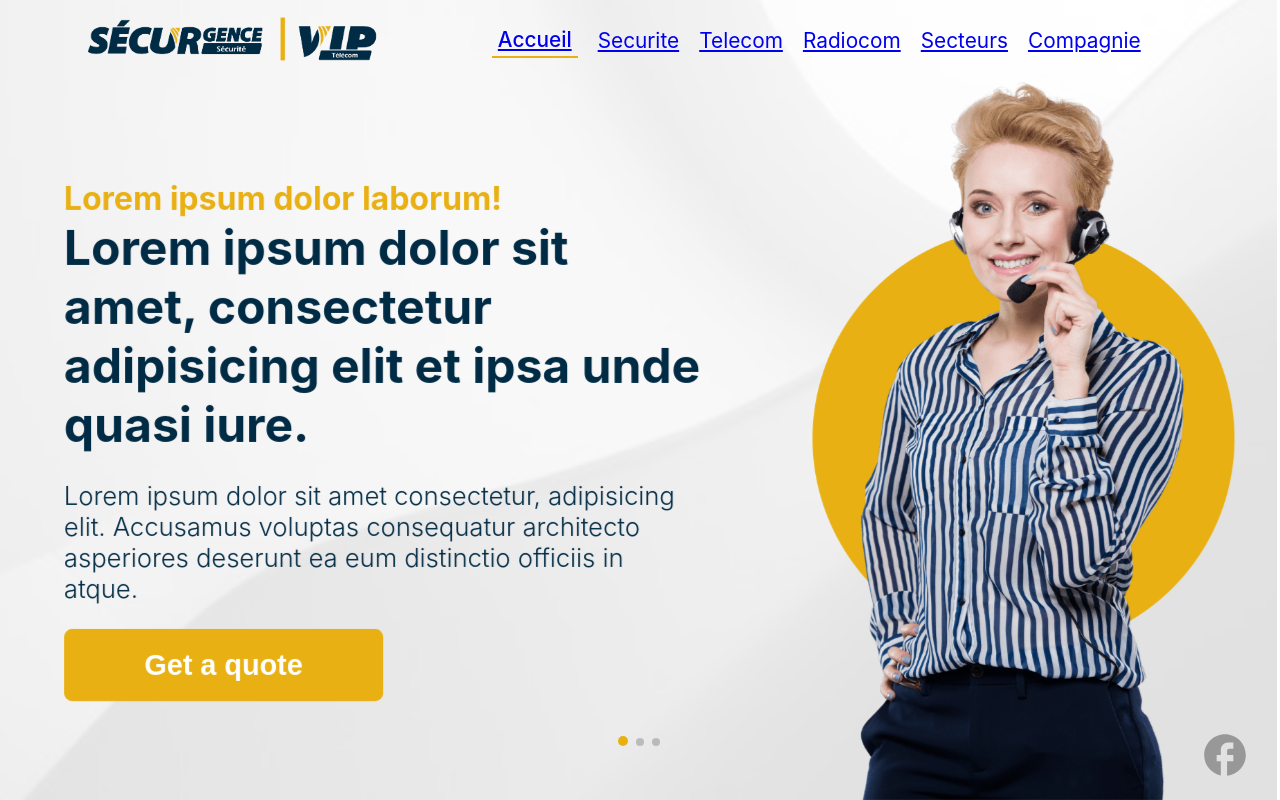
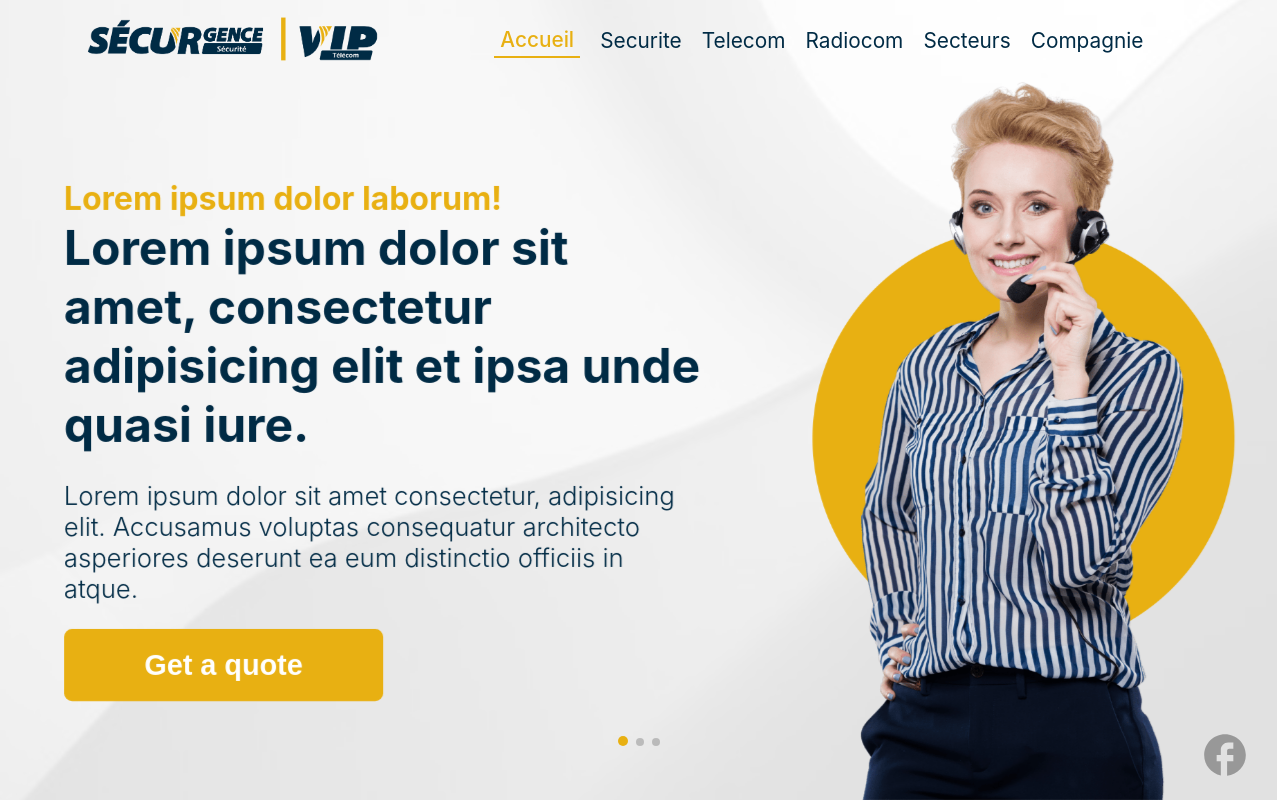
Before and after one commit to Folley-05/vip-gatsby, a Gatsby site: page / in a window 1280 px wide. Built offline with nearby package versions, Linux system fonts and the light colour scheme; Gatsby itself is replaced by a stand-in of ours.

Commit message:
sogts modifications

```diff
--- a/src/components/approot/App.css
+++ b/src/components/approot/App.css
@@ -39,3 +39,8 @@ code {
 li {
 	list-style: none;
 }
+
+a {
+	color: inherit;
+	text-decoration: none;
+}
--- a/src/components/approot/approot.css
+++ b/src/components/approot/approot.css
@@ -7,6 +7,7 @@
     overflow-y: scroll;
     color: var(--blue);
     scroll-behavior: smooth;
+    position: relative;
 }
 
 .approot .main {
@@ -31,6 +32,8 @@
 .text-orange {
     color: var(--orange);
 }
+
+
 
 @keyframes hero-bounce {
     0% {
--- a/src/components/header/header.css
+++ b/src/components/header/header.css
@@ -100,7 +100,7 @@
 @media screen and (min-width: 992px) {
 
     .header {
-        width: calc(100% - 19px);
+        width: calc(100% - 16px);
     }
 
     .header .hamburger {
@@ -181,7 +181,6 @@
 
     .header img {
         display: block;
-        /* width: 150px; */
         margin: 0px 20px;
     }
 
@@ -202,7 +201,6 @@
     .header .navbar li {
         margin-right: 3%;
         font-size: 1.3em;
-        /* font-weight: bold; */
     }
 
 }
--- a/src/components/header/header2.css
+++ b/src/components/header/header2.css
@@ -92,7 +92,7 @@
 @media screen and (min-width: 992px) {
 
     .header-company {
-        width: calc(100% - 19px);
+        width: calc(100% - 16px);
     }
     .header-company .hamburger {
         display: none;
@@ -100,7 +100,6 @@
 
     .header-company .banners {
         flex: 2;
-        /* border: 1px solid #000; */
     }
 
     .header-company .navbar {
@@ -109,7 +108,6 @@
         top: 0%;
         height: auto;
         background-color: var(--transparent);
-        /* border: 1px solid #000; */
     }
 
     .header-company .navbar ul {
@@ -130,7 +128,6 @@
     .header-company .navbar li {
         margin-right: 3%;
         font-size: 1.1em;
-        /* font-weight: bold; */
     }
     .header-company .navbar li.li-page {
         padding: 4px 6px;
```
Also changed, not shown: content/securite/el1.md (renamed from content/securite/el1.mdx), content/securite/el2.md (renamed from content/securite/el2.mdx), content/securite/el3.md (renamed from content/securite/el3.mdx), content/securite/el4.md (renamed from content/securite/el4.mdx), content/securite/el5.md (renamed from content/securite/el5.mdx), content/securite/security.md (renamed from content/securite/security.mdx).
